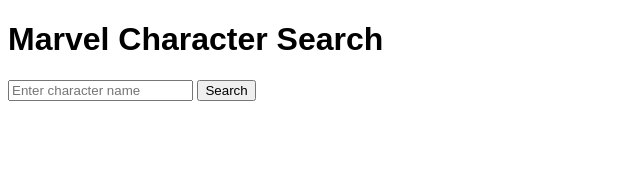
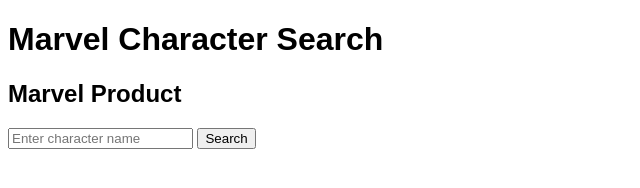
Before and after one commit to AdarshRai3/SupherHeroHunter2, a plain HTML site: page index.html in a window 1280 px wide. Shown: the whole page, without its empty margins (0-640 px from the left). Drawn offline with Linux system fonts and the light colour scheme.

Commit message:
9th commit

```diff
--- a/index.html
+++ b/index.html
@@ -6,6 +6,7 @@
   </head>
   <body>
     <h1>Marvel Character Search</h1>
+    <h2>Marvel Product</h2>
     <form id="search-form">
       <input type="text" id="search-input" placeholder="Enter character name">
       <button type="submit">Search</button>
```
